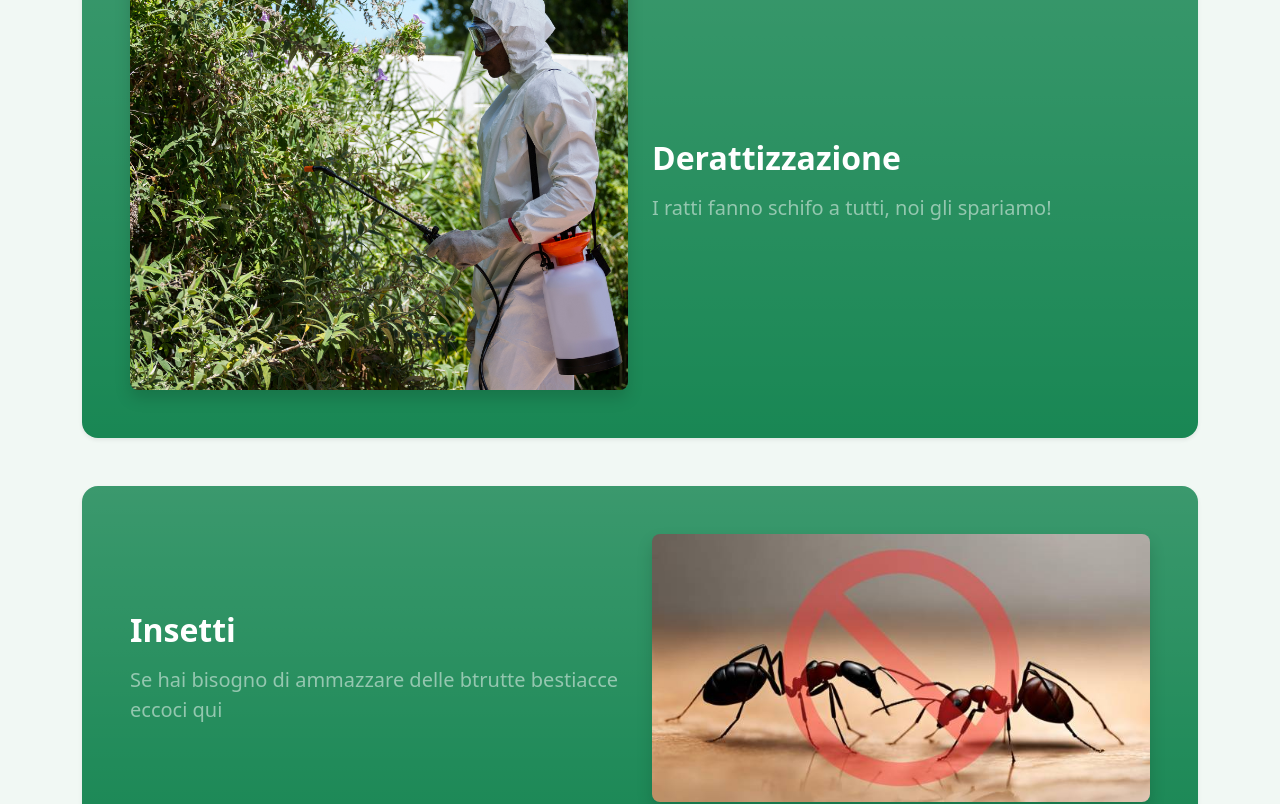
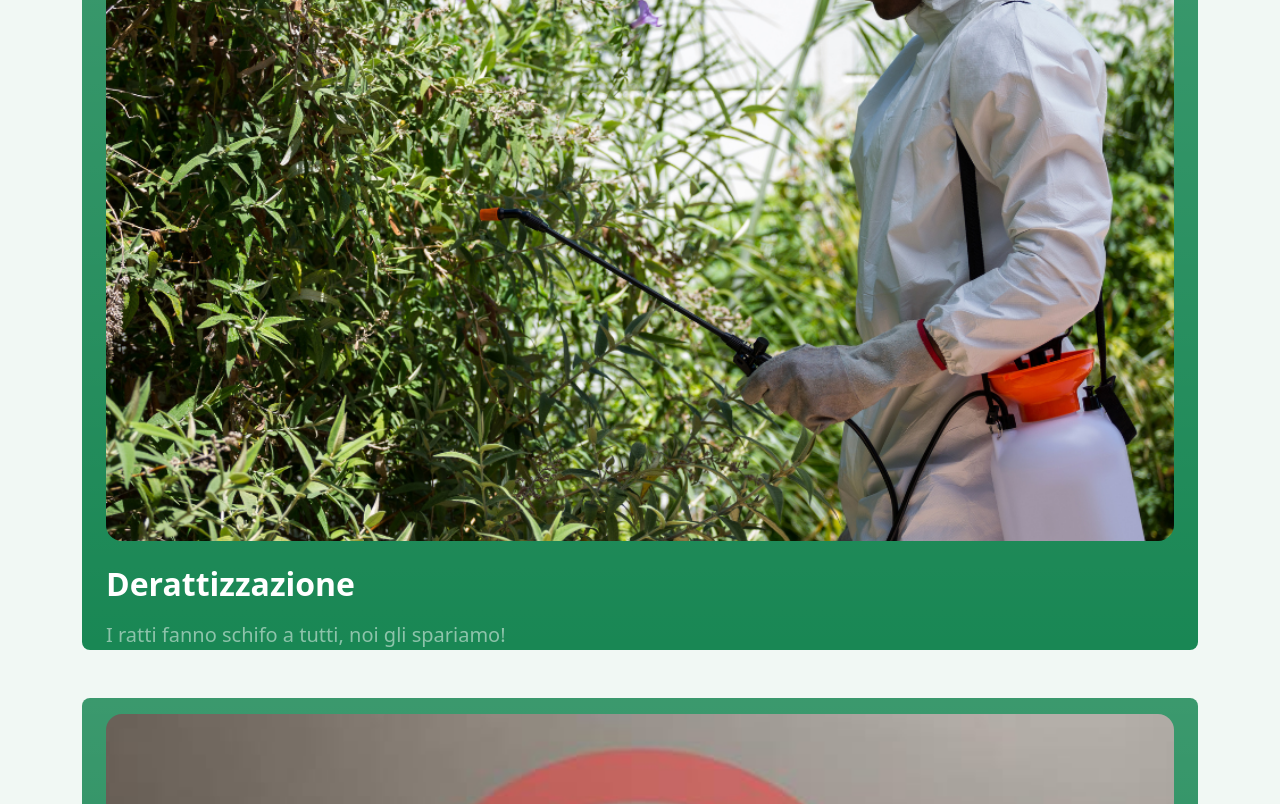
Before and after one commit to AntonioRoccoGit/DisinfestazioniUI, a Vue app: page / in a window 1280 px wide. Shown: the part 1680-2484 px from the top of the page. Built offline with nearby package versions, Linux system fonts and the light colour scheme.

Commit message:
inserisce presentazione, effettuate modifiche sui loghi

```diff
--- a/src/components/Footer.vue
+++ b/src/components/Footer.vue
@@ -1,5 +1,5 @@
 <script setup>
-import logo from '@/assets/logoMini.svg'
+import logo from '@/assets/logoMini.png'
 </script>
 <template>
     <footer class="bg-dark text-white py-5 mt-5">
@@ -21,17 +21,10 @@ import logo from '@/assets/logoMini.svg'
                             class="text-white fs-4"
                         ><i class="bi bi-facebook"></i></a>
                         <a
-                            href="#"
+                            href="https://www.instagram.com/alpha_range_/"
+                            target="_blank"
                             class="text-white fs-4"
                         ><i class="bi bi-instagram"></i></a>
-                        <a
-                            href="#"
-                            class="text-white fs-4"
-                        ><i class="bi bi-twitter"></i></a>
-                        <a
-                            href="#"
-                            class="text-white fs-4"
-                        ><i class="bi bi-linkedin"></i></a>
                     </div>
                 </div>
 
--- a/src/components/Navbar.vue
+++ b/src/components/Navbar.vue
@@ -1,5 +1,5 @@
 <script setup>
-import logo from '@/assets/logo.svg'
+import logo from '@/assets/logo.png'
 </script>
 
 <template>
--- a/src/components/Presentation.vue
+++ b/src/components/Presentation.vue
@@ -2,7 +2,7 @@
     <section class="container py-5">
         <div class="row justify-content-center">
             <div class="col-lg-9">
-                <div class="p-4 p-lg-5 bg-light rounded-4 shadow-sm">
+                <div class="p-4 p-lg-5">
 
                     <h2 class="fw-bold text-center mb-4">
                         Disinfestazione e controllo degli infestanti
--- a/src/components/atomi/Card5050.vue
+++ b/src/components/atomi/Card5050.vue
@@ -1,20 +1,24 @@
+<script setup>
+const props = defineProps({
+    title: { type: String, required: true },
+    description: { type: String, required: true },
+    image: { type: String, required: true },
+})
+</script>
 <template>
-    <section class="card5050 bg-success bg-gradient text-white rounded-4 shadow-sm p-4 p-md-5 mb-5">
-        <div
-            class="row align-items-center"
-            :class="{ 'flex-md-row-reverse': reverse }"
-        >
+    <section class="bg-success bg-gradient text-white rounded-3 pt-3 px-4 mb-5 h-100">
+        <div class="d-flex flex-column h-100">
             <!-- Immagine -->
-            <div class="col-md-6 mb-4 mb-md-0">
+            <div class="card-image-wrapper mb-4">
                 <img
                     :src="image"
-                    class="img-fluid rounded-3 shadow"
+                    class="card-image"
                     :alt="title"
                 />
             </div>
 
             <!-- Testo -->
-            <div class="col-md-6">
+            <div class="">
                 <h2 class="fw-bold mb-3">
                     {{ title }}
                 </h2>
@@ -26,12 +30,22 @@
     </section>
 </template>
 
+<style scoped>
+.card-image-wrapper {
+    position: relative;
+    width: 100%;
+    padding-top: 56.25%;
+    /* 16:9, cambia se vuoi */
+    overflow: hidden;
+    border-radius: 1rem;
+}
 
-<script setup>
-const props = defineProps({
-    title: { type: String, required: true },
-    description: { type: String, required: true },
-    image: { type: String, required: true },
-    reverse: { type: Boolean, default: false }   // immagine a destra
-})
-</script>
+.card-image {
+    position: absolute;
+    top: 0;
+    left: 0;
+    width: 100%;
+    height: 100%;
+    object-fit: cover;
+}
+</style>
--- a/src/data/home/home5050Card.js
+++ b/src/data/home/home5050Card.js
@@ -11,6 +11,6 @@ export const home5050CardImgs = [
         image: new URL("@/assets/carosello2.jpg", import.meta.url).href,
         reverse: true,
         description:
-            "Se hai bisogno di ammazzare delle btrutte bestiacce eccoci qui"
+            "Se hai bisogno di ammazzare delle btrutte bestiacce eccoci qui lorem "
     }
 ];
```
Also changed, not shown: src/assets/logo.png (added), src/assets/logoMini.png (added).
